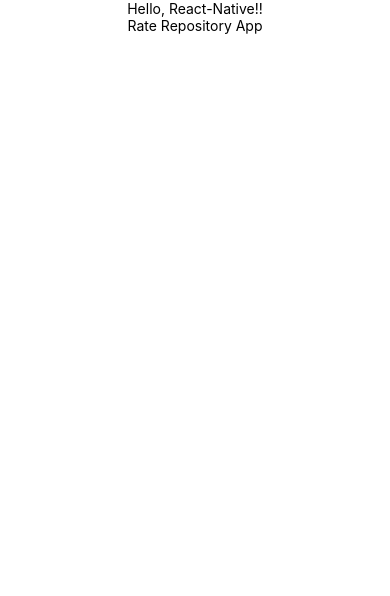
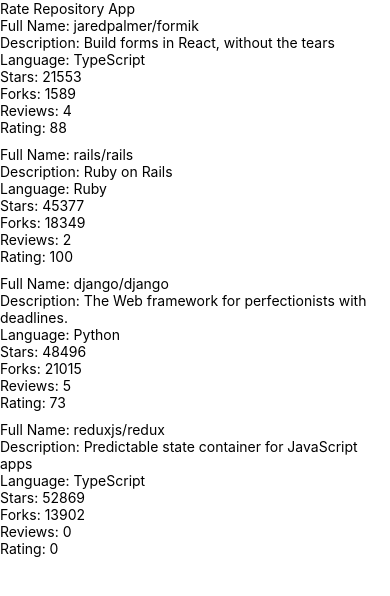
Before and after one commit to moysush/rate-repository-app, a React Native app: screen / in a window 390 px wide. Shown: the top 596 px of the page. Built offline with nearby package versions, Linux system fonts and the light colour scheme.

Commit message:
Exercise 10.3: the reviewed repositories list; render the list using FlatList with its renderItem property

```diff
--- a/App.js
+++ b/App.js
@@ -1,10 +1,5 @@
-import { StatusBar } from "expo-status-bar";
 import {
-  Alert,
-  Platform,
-  Pressable,
   StyleSheet,
-  Text,
   View,
 } from "react-native";
 import Main from "./src/main";
@@ -12,15 +7,7 @@
 export default function App() {
   return (
     <View style={styles.container}>
-      <Text>Hello, React-Native!!</Text>
       <Main />
-      {/* <Text>
-        {Platform.OS === "android" ? "A real Android device" : " The Web"}
-      </Text>
-      <Pressable onPress={() => Alert.alert("You pressed the Text!")}>
-        <Text>You can press me</Text>
-      </Pressable>
-      <StatusBar style="auto" /> */}
     </View>
   );
 }
--- /dev/null
+++ b/src/components/RepositoryItem.jsx
@@ -0,0 +1,17 @@
+import { Text, View } from "react-native";
+
+const RepositoryItem = ({ data }) => {
+  return (
+    <View>
+      <Text>Full Name: {data.fullName}</Text>
+      <Text>Description: {data.description}</Text>
+      <Text>Language: {data.language}</Text>
+      <Text>Stars: {data.stargazersCount}</Text>
+      <Text>Forks: {data.forksCount}</Text>
+      <Text>Reviews: {data.reviewCount}</Text>
+      <Text>Rating: {data.ratingAverage}</Text>
+    </View>
+  );
+};
+
+export default RepositoryItem;
--- /dev/null
+++ b/src/components/RepositoryList.jsx
@@ -0,0 +1,72 @@
+import { FlatList, StyleSheet, View } from "react-native";
+import RepositoryItem from "./RepositoryItem";
+
+const repositories = [
+  {
+    id: "jaredpalmer.formik",
+    fullName: "jaredpalmer/formik",
+    description: "Build forms in React, without the tears",
+    language: "TypeScript",
+    forksCount: 1589,
+    stargazersCount: 21553,
+    ratingAverage: 88,
+    reviewCount: 4,
+    ownerAvatarUrl: "https://avatars2.githubusercontent.com/u/4060187?v=4",
+  },
+  {
+    id: "rails.rails",
+    fullName: "rails/rails",
+    description: "Ruby on Rails",
+    language: "Ruby",
+    forksCount: 18349,
+    stargazersCount: 45377,
+    ratingAverage: 100,
+    reviewCount: 2,
+    ownerAvatarUrl: "https://avatars1.githubusercontent.com/u/4223?v=4",
+  },
+  {
+    id: "django.django",
+    fullName: "django/django",
+    description: "The Web framework for perfectionists with deadlines.",
+    language: "Python",
+    forksCount: 21015,
+    stargazersCount: 48496,
+    ratingAverage: 73,
+    reviewCount: 5,
+    ownerAvatarUrl: "https://avatars2.githubusercontent.com/u/27804?v=4",
+  },
+  {
+    id: "reduxjs.redux",
+    fullName: "reduxjs/redux",
+    description: "Predictable state container for JavaScript apps",
+    language: "TypeScript",
+    forksCount: 13902,
+    stargazersCount: 52869,
+    ratingAverage: 0,
+    reviewCount: 0,
+    ownerAvatarUrl: "https://avatars3.githubusercontent.com/u/13142323?v=4",
+  },
+];
+
+const styles = StyleSheet.create({
+  separator: {
+    height: 10,
+  },
+});
+
+const ItemSeparator = () => <View style={styles.separator}></View>;
+
+const RepositoryList = () => {
+  return (
+    <View>
+      <FlatList
+        data={repositories}
+        ItemSeparatorComponent={ItemSeparator}
+        renderItem={({ item }) => <RepositoryItem data={item} />}
+        keyExtractor={(item) => item.id}
+      />
+    </View>
+  );
+};
+
+export default RepositoryList;
--- a/src/main.jsx
+++ b/src/main.jsx
@@ -1,5 +1,6 @@
 import { StyleSheet, Text, View } from "react-native";
 import Constants from "expo-constants";
+import RepositoryList from "./components/RepositoryList";
 
 const styles = StyleSheet.create({
   container: {
@@ -13,6 +14,7 @@
   return (
     <View style={styles.container}>
       <Text>Rate Repository App</Text>
+      <RepositoryList />
     </View>
   );
 };
```
